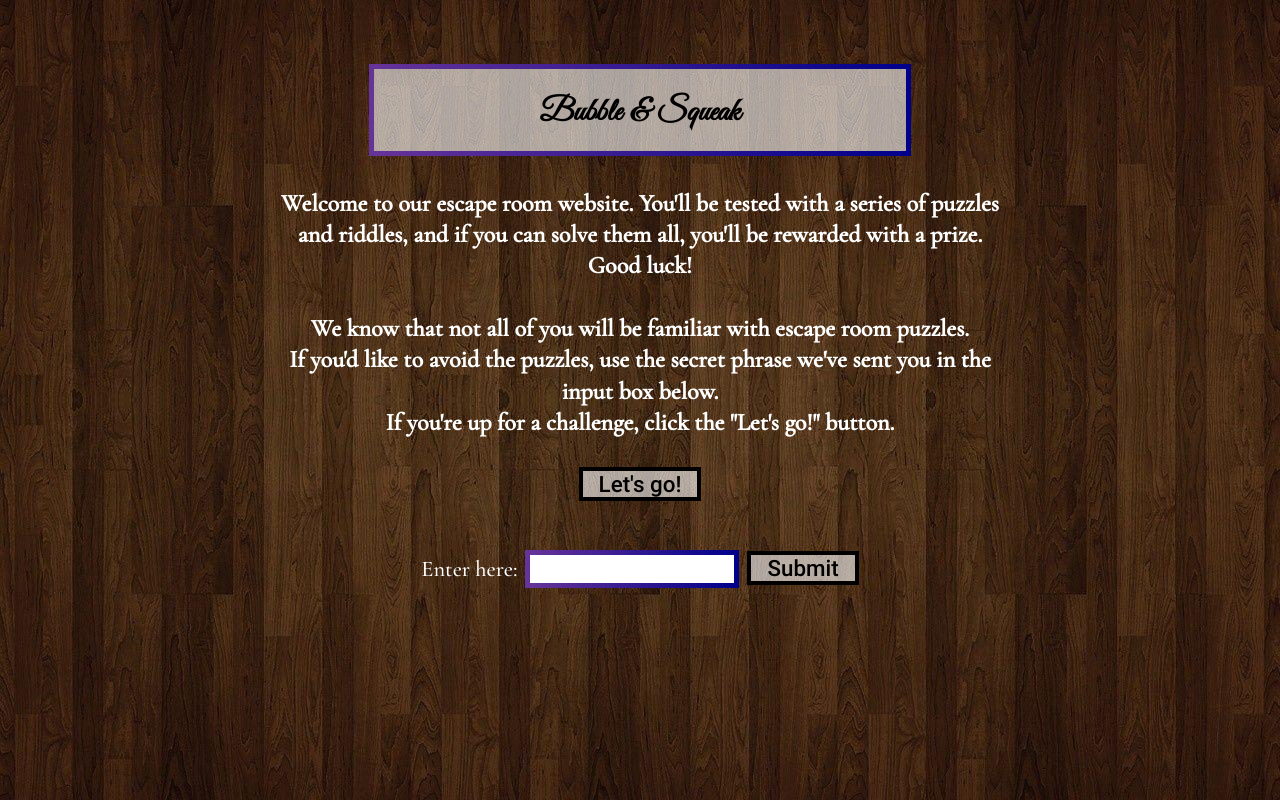
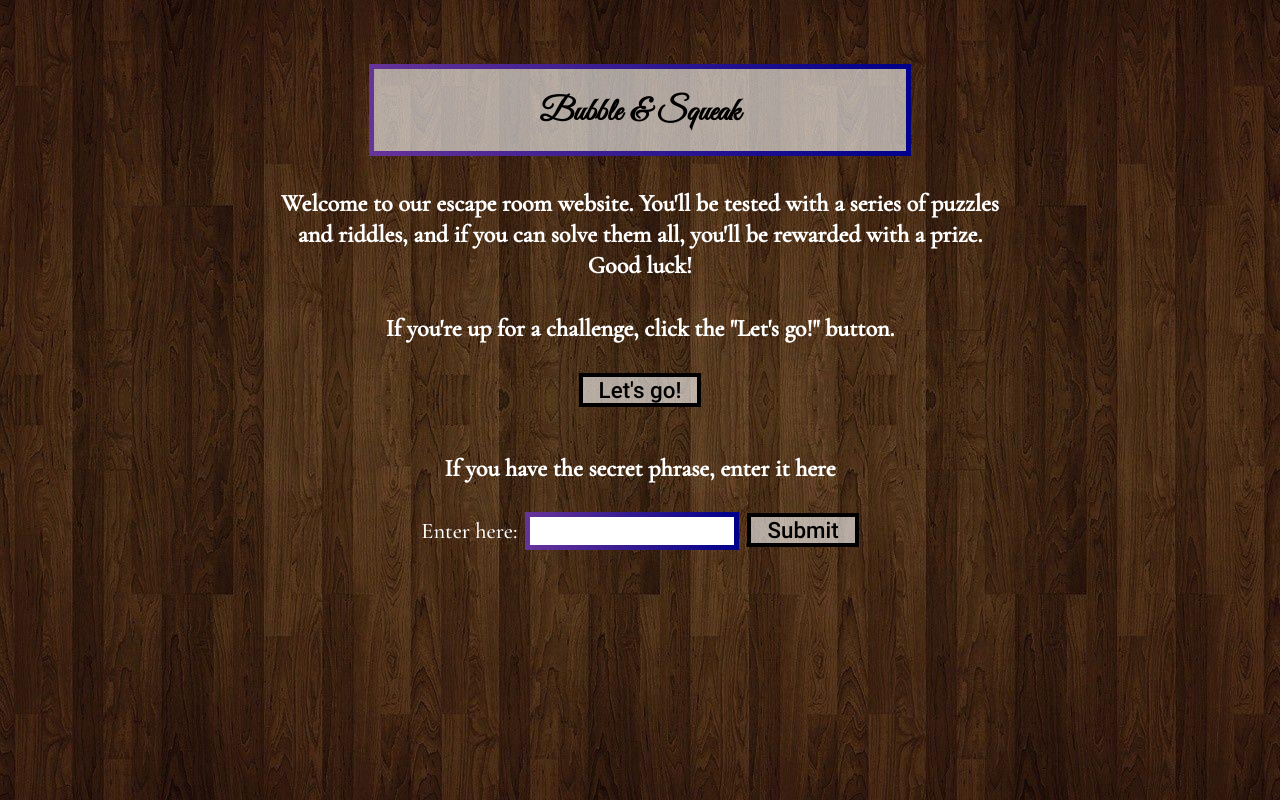
Before and after one commit to Abibubble/bubble-and-squeak, a React (Create React App) app: page / in a window 1280 px wide. Built offline with nearby package versions, Linux system fonts and the light colour scheme.

Commit message:
wip: Rework secret phrase

```diff
--- a/src/App.js
+++ b/src/App.js
@@ -1,6 +1,7 @@
 import { BrowserRouter as Router, Routes, Route } from 'react-router-dom'
 
 import Accommodation from './pages/accommodation'
+import Congratulations from './pages/congratulations'
 import DayPlan from './pages/day-plan'
 import DressCode from './pages/dress-code'
 import Gift from './pages/gift'
@@ -21,6 +22,7 @@ export default function App() {
     <Router>
       <Routes>
         <Route path='/accommodation' element={<Accommodation />} />
+        <Route path='/congratulations' element={<Congratulations />} />
         <Route path='/day-plan' element={<DayPlan />} />
         <Route path='/dress-code' element={<DressCode />} />
         <Route path='/gift' element={<Gift />} />
--- a/src/components/intro.js
+++ b/src/components/intro.js
@@ -1,8 +1,8 @@
 import styled from 'styled-components'
 import styles from '../styles/styles'
 
-export default function Intro({ ...props }) {
-  return <StyledIntro>{props.children}</StyledIntro>
+export default function Intro({ intro, ...props }) {
+  return <StyledIntro intro={intro}>{props.children}</StyledIntro>
 }
 
 const StyledIntro = styled.h2`
@@ -10,10 +10,11 @@ const StyledIntro = styled.h2`
   margin: ${styles.spacer.small} 0;
 
   @media screen and (min-width: ${styles.breakpoint.small}) {
-    margin: ${styles.spacer.medium} 0;
+    margin: ${props =>
+      props.intro ? `${styles.spacer.large} 0 0` : `${styles.spacer.medium} 0`};
   }
 
   @media screen and (min-width: ${styles.breakpoint.medium}) {
-    margin: 32px 0;
+    margin: ${props => (props.intro ? `${styles.spacer.large} 0 0` : '32px 0')};
   }
 `
--- a/src/components/password-input.js
+++ b/src/components/password-input.js
@@ -34,9 +34,6 @@ export default function PasswordInput({ intro = false }) {
       passwordInput = passwordInput.replace(/\s/g, '')
     }
 
-    if (passwordInput === passwordSix || passwordInput === passwordSixAlt) {
-      navigate('/welcome', { replace: true })
-    } else {
     if (pathname === '/password') {
       passwordInput === passwordOne
         ? navigate('/poem', { replace: true })
@@ -59,13 +56,12 @@ export default function PasswordInput({ intro = false }) {
         : alert('Oops, try again!')
     } else if (pathname === '/riddle') {
       passwordInput === passwordSix || passwordInput === passwordSixAlt
-          ? navigate('/welcome', { replace: true })
+        ? navigate('/congratulations', { replace: true })
         : alert('Oops, try again!')
     } else if (pathname === '/') {
       passwordInput === passwordSkip || passwordInput === passwordSkipAlt
         ? navigate('/welcome', { replace: true })
         : alert('Oops, check your email to confirm this password!')
-      }
     }
   }
 
@@ -104,14 +100,18 @@ export default function PasswordInput({ intro = false }) {
 }
 
 const Form = styled.form`
-  padding: ${styles.spacer.small};
   border-radius: ${styles.spacer.tiny};
+  padding: ${props =>
+    props.intro
+      ? `0 ${styles.spacer.small} ${styles.spacer.small}`
+      : styles.spacer.small};
 
   @media (min-width: ${styles.breakpoint.medium}) {
-    margin: ${styles.spacer.medium} 0;
+    margin: ${props =>
+      props.intro ? `${styles.spacer.small} 0 0` : `${styles.spacer.medium} 0`};
   }
 
-  ${props => props.intro && `margin: ${styles.spacer.medium} 0 0;`}
+  ${props => props.intro && `margin: ${styles.spacer.small} 0 0;`}
 `
 
 const Label = styled.label`
--- /dev/null
+++ b/src/pages/congratulations.js
@@ -0,0 +1,30 @@
+import Button from '../components/button'
+import Clue from '../components/clue'
+import ClueText from '../components/clue-text'
+import Intro from '../components/intro'
+import PageSection from '../components/page-section'
+import Title from '../components/title'
+import Wrapper from '../components/wrapper'
+
+export default function Congratulations() {
+  return (
+    <Wrapper escape>
+      <PageSection>
+        <Title>Bubble & Squeak</Title>
+        <Intro>Congratulations! You've found the secret phrase!</Intro>
+        <Clue>
+          <ClueText>bubble&squeak</ClueText>
+        </Clue>
+        <Intro>
+          You can enter this secret phrase on the first page to skip the puzzles
+          if you want to return to the main site.
+        </Intro>
+        <Intro>
+          Alternatively, you can save the next page to get directly to the main
+          site.
+        </Intro>
+        <Button href='/welcome'>Main site</Button>
+      </PageSection>
+    </Wrapper>
+  )
+}
--- a/src/pages/home.js
+++ b/src/pages/home.js
@@ -16,14 +16,10 @@ export default function Home() {
           with a prize. Good luck!
         </Intro>
         <Intro>
-          We know that not all of you will be familiar with escape room puzzles.
-          <br />
-          If you'd like to avoid the puzzles, use the secret phrase we've sent
-          you in the input box below.
-          <br />
           If you're up for a challenge, click the "Let's go!" button.
         </Intro>
         <Button href='/password'>Let's go!</Button>
+        <Intro intro>If you have the secret phrase, enter it here</Intro>
         <PasswordInput intro />
       </PageSection>
     </Wrapper>
```
Lines whose indentation alone changed are shown as unchanged.
